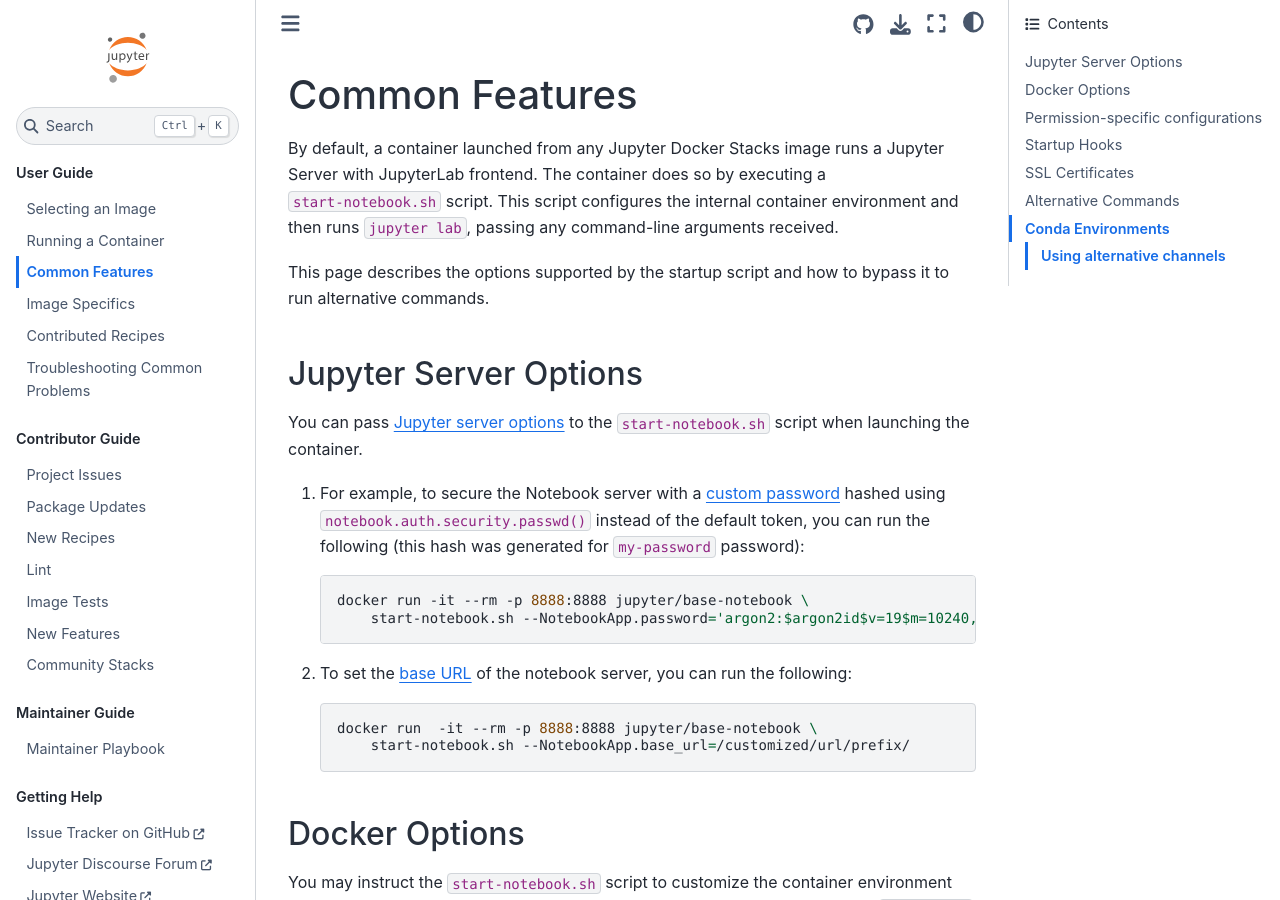
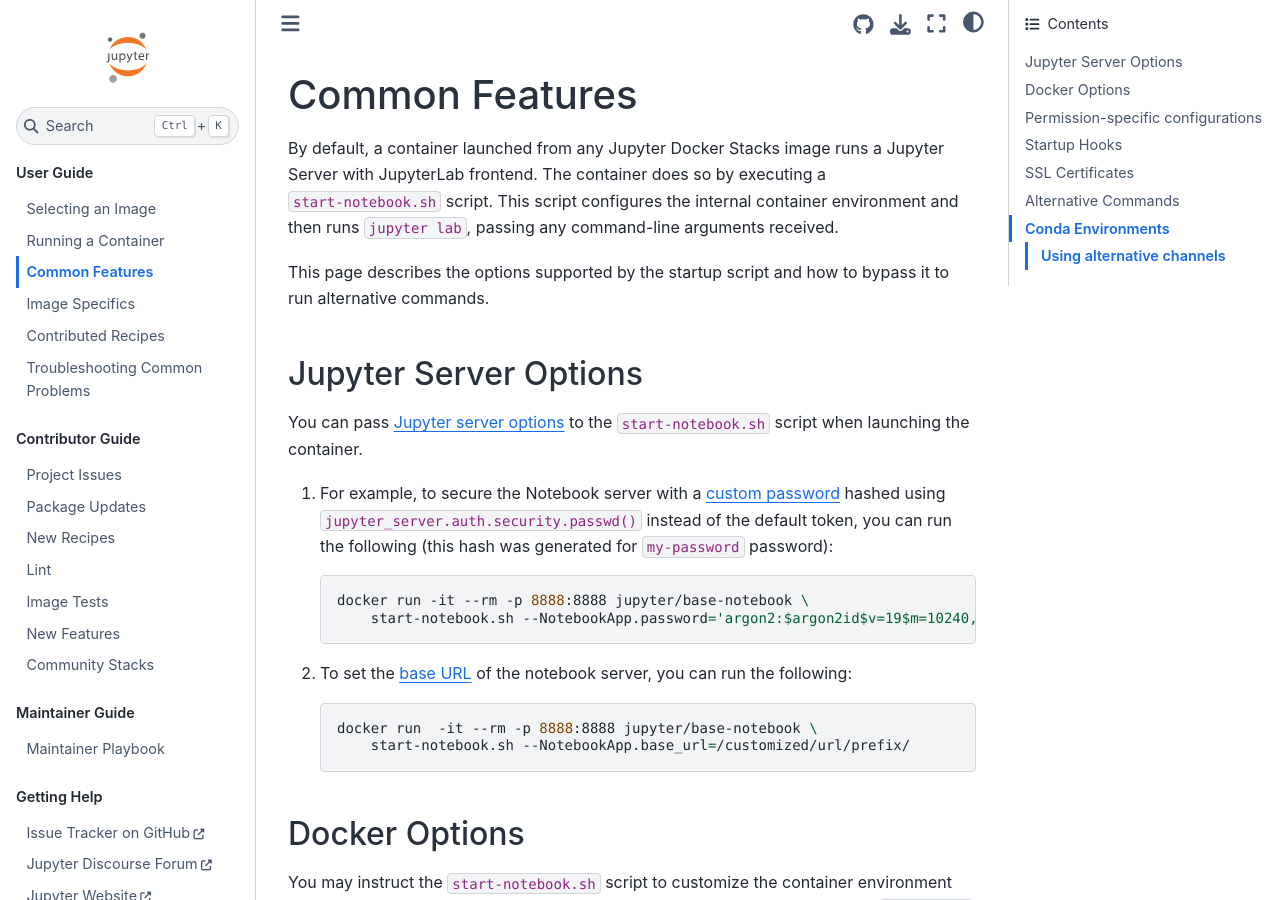
Before and after one commit to jupyter/docker-stacks, a Sphinx documentation site: the page built from docs/using/common.md, in a window 1280 px wide and 900 px high. Built offline with Sphinx 7.4.7 and the Sphinx Book theme 1.1.4, drawn with Linux system fonts in a browser that asks for light colours.

Commit message:
notebook updated to jupyter_server

````diff
--- a/docs/using/common.md
+++ b/docs/using/common.md
@@ -11,7 +11,7 @@
 You can pass [Jupyter server options](https://jupyter-server.readthedocs.io/en/latest/operators/public-server.html) to the `start-notebook.sh` script when launching the container.
 
 1. For example, to secure the Notebook server with a [custom password](https://jupyter-server.readthedocs.io/en/latest/operators/public-server.html#preparing-a-hashed-password)
-   hashed using `notebook.auth.security.passwd()` instead of the default token,
+   hashed using `jupyter_server.auth.security.passwd()` instead of the default token,
    you can run the following (this hash was generated for `my-password` password):
 
    ```bash
````
